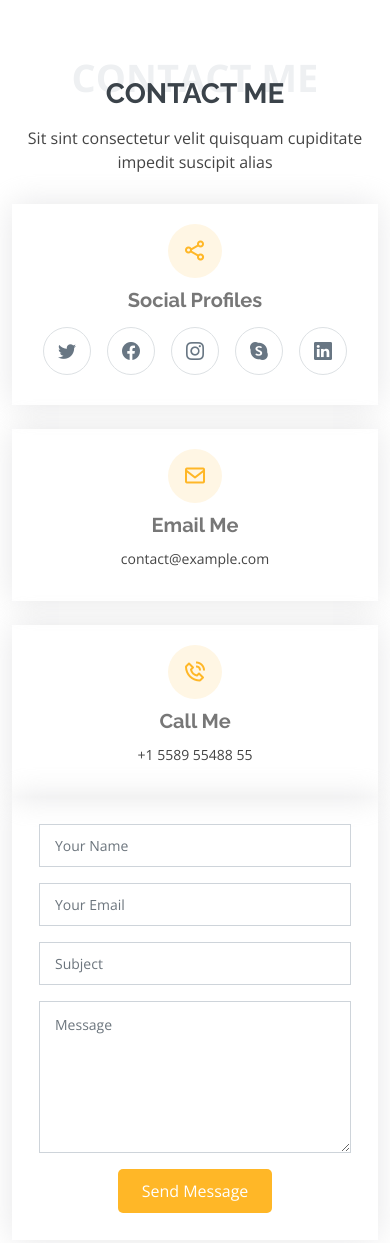
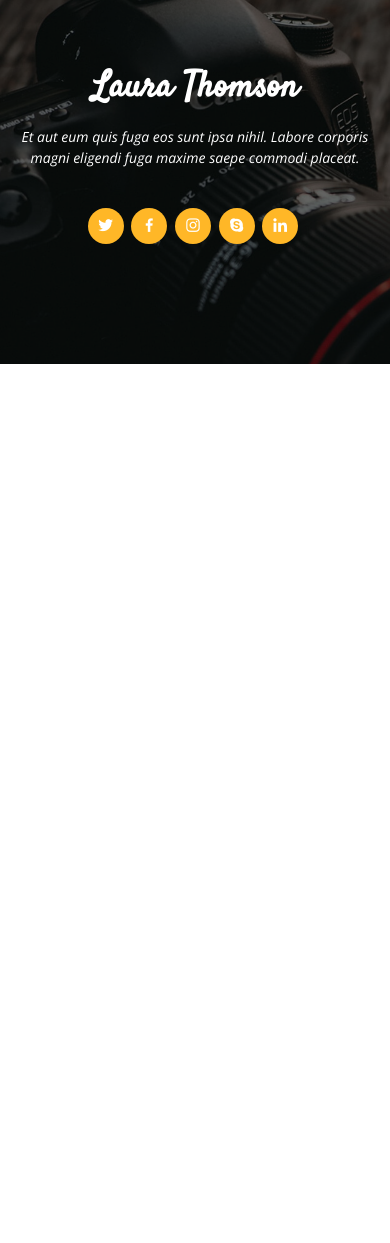
Before and after one commit to Jeremy-Fowler/lydia-fowler-landing-page, a plain HTML site: page index.html in a window 390 px wide. Shown: the part 8191-9434 px from the top of the page. After the commit the page ends 8555 px from the top, so only its background shows below. Drawn offline with nearby package versions, Linux system fonts and the light colour scheme.

Commit message:
removed contact

```diff
--- a/index.html
+++ b/index.html
@@ -400,81 +400,7 @@
     </section><!-- End My Portfolio Section -->
 
 
-    <!-- ======= Contact Me Section ======= -->
-    <section id="contact" class="contact">
-      <div class="container">
 
-        <div class="section-title">
-          <span>Contact Me</span>
-          <h2>Contact Me</h2>
-          <p>Sit sint consectetur velit quisquam cupiditate impedit suscipit alias</p>
-        </div>
-
-        <div class="row">
-
-          <div class="col-lg-6">
-
-            <div class="row">
-              <div class="col-md-12">
-                <div class="info-box">
-                  <i class="bx bx-share-alt"></i>
-                  <h3>Social Profiles</h3>
-                  <div class="social-links">
-                    <a href="#" class="twitter"><i class="bi bi-twitter"></i></a>
-                    <a href="#" class="facebook"><i class="bi bi-facebook"></i></a>
-                    <a href="#" class="instagram"><i class="bi bi-instagram"></i></a>
-                    <a href="#" class="google-plus"><i class="bi bi-skype"></i></a>
-                    <a href="#" class="linkedin"><i class="bi bi-linkedin"></i></a>
-                  </div>
-                </div>
-              </div>
-              <div class="col-md-6">
-                <div class="info-box mt-4">
-                  <i class="bx bx-envelope"></i>
-                  <h3>Email Me</h3>
-                  <p>contact@example.com</p>
-                </div>
-              </div>
-              <div class="col-md-6">
-                <div class="info-box mt-4">
-                  <i class="bx bx-phone-call"></i>
-                  <h3>Call Me</h3>
-                  <p>+1 5589 55488 55</p>
-                </div>
-              </div>
-            </div>
-
-          </div>
-
-          <div class="col-lg-6">
-            <form action="forms/contact.php" method="post" role="form" class="php-email-form">
-              <div class="row">
-                <div class="col-md-6 form-group">
-                  <input type="text" name="name" class="form-control" id="name" placeholder="Your Name" required>
-                </div>
-                <div class="col-md-6 form-group mt-3 mt-md-0">
-                  <input type="email" class="form-control" name="email" id="email" placeholder="Your Email" required>
-                </div>
-              </div>
-              <div class="form-group mt-3">
-                <input type="text" class="form-control" name="subject" id="subject" placeholder="Subject" required>
-              </div>
-              <div class="form-group mt-3">
-                <textarea class="form-control" name="message" rows="6" placeholder="Message" required></textarea>
-              </div>
-              <div class="my-3">
-                <div class="loading">Loading</div>
-                <div class="error-message"></div>
-                <div class="sent-message">Your message has been sent. Thank you!</div>
-              </div>
-              <div class="text-center"><button type="submit">Send Message</button></div>
-            </form>
-          </div>
-
-        </div>
-
-      </div>
-    </section><!-- End Contact Me Section -->
 
   </main><!-- End #main -->
 
```
